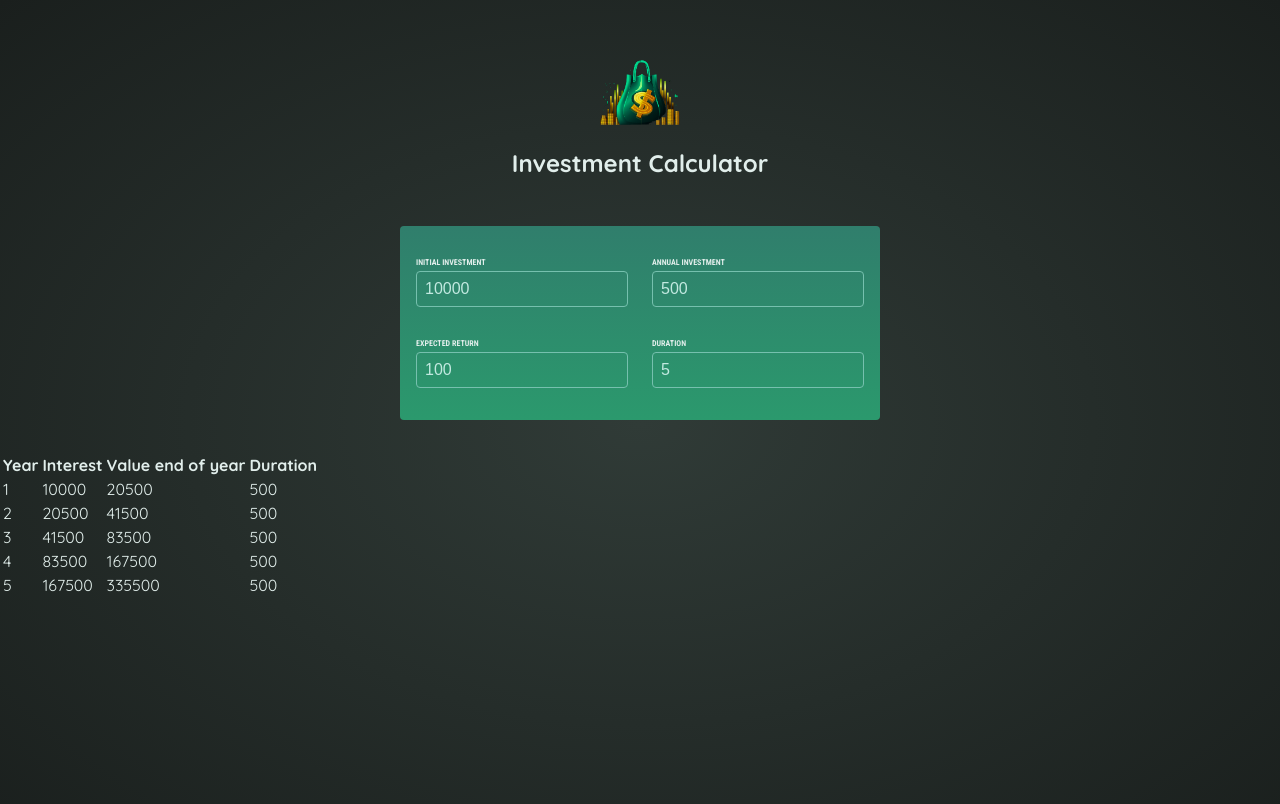
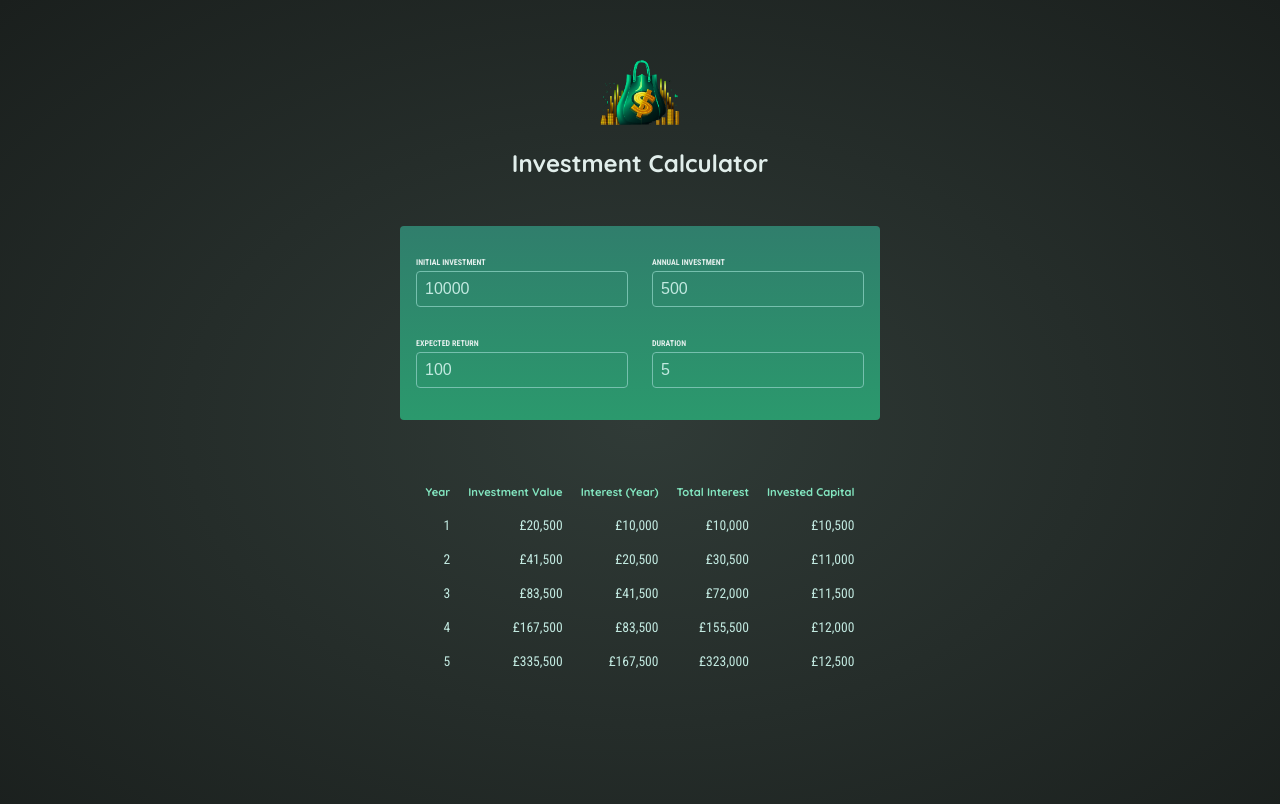
Before and after one commit to GerardGargan/react-investment-calculator, a React (Vite) app: page / in a window 1280 px wide. Shown: the top 804 px of the page. Built offline with nearby package versions, Linux system fonts and the light colour scheme.

Commit message:
update table and number formatting

```diff
--- a/src/components/Results.jsx
+++ b/src/components/Results.jsx
@@ -1,27 +1,30 @@
 import { calculateInvestmentResults, formatter } from '../util/investment';
 
 export default function Results({ data }) {
-    console.log(data);
     const result = calculateInvestmentResults(data);
-    console.log(result);
+    const initialInvestment = result[0].valueEndOfYear - result[0].interest - result[0].annualInvestment;
     return (
-        <table>
+        <table id="result">
             <thead>
 
                 <th>Year</th>
-                <th>Interest</th>
-                <th>Value end of year</th>
-                <th>Duration</th>
+                <th>Investment Value</th>
+                <th>Interest (Year)</th>
+                <th>Total Interest</th>
+                <th>Invested Capital</th>
 
             </thead>
             <tbody>
                 {result.map((x) => {
+                    const totalInterest = x.valueEndOfYear - x.annualInvestment * x.year - initialInvestment;
+                    const totalAmountInvested = x.valueEndOfYear - totalInterest;
                     return (<>
-                        <tr>
+                        <tr key={x.year}>
                             <td>{x.year}</td>
-                            <td>{x.interest}</td>
-                            <td>{x.valueEndOfYear}</td>
-                            <td>{x.annualInvestment}</td>
+                            <td>{formatter.format(x.valueEndOfYear)}</td>
+                            <td>{formatter.format(x.interest)}</td>
+                            <td>{formatter.format(totalInterest)}</td>
+                            <td>{formatter.format(totalAmountInvested)}</td>
                         </tr>
                         </>
                     );
--- a/src/util/investment.js
+++ b/src/util/investment.js
@@ -29,10 +29,10 @@ export function calculateInvestmentResults({
 
 // The browser-provided Intl API is used to prepare a formatter object
 // This object offers a "format()" method that can be used to format numbers as currency
-// Example Usage: formatter.format(1000) => yields "$1,000"
-export const formatter = new Intl.NumberFormat('en-US', {
+// Example Usage: formatter.format(1000) => yields "£1,000"
+export const formatter = new Intl.NumberFormat('en-GB', {
   style: 'currency',
-  currency: 'USD',
+  currency: 'GBP',
   minimumFractionDigits: 0,
   maximumFractionDigits: 0,
 });
```
